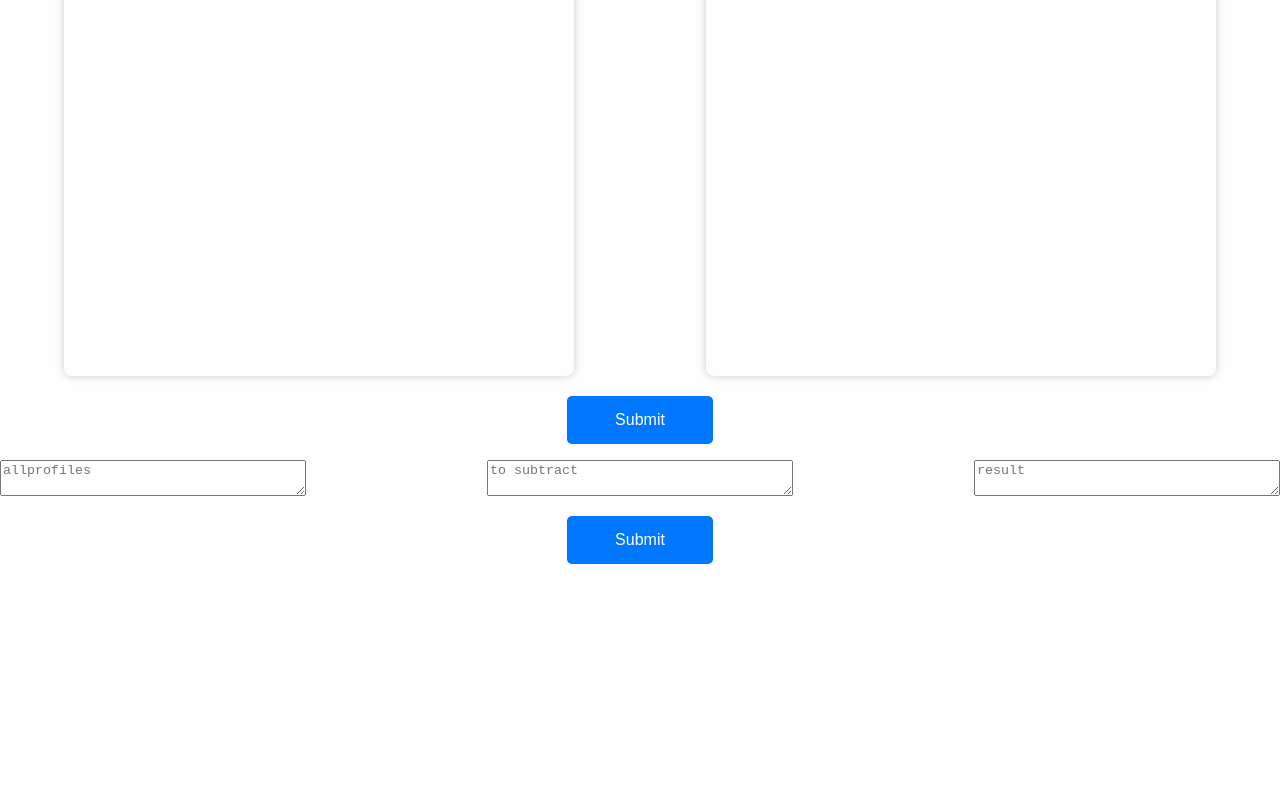
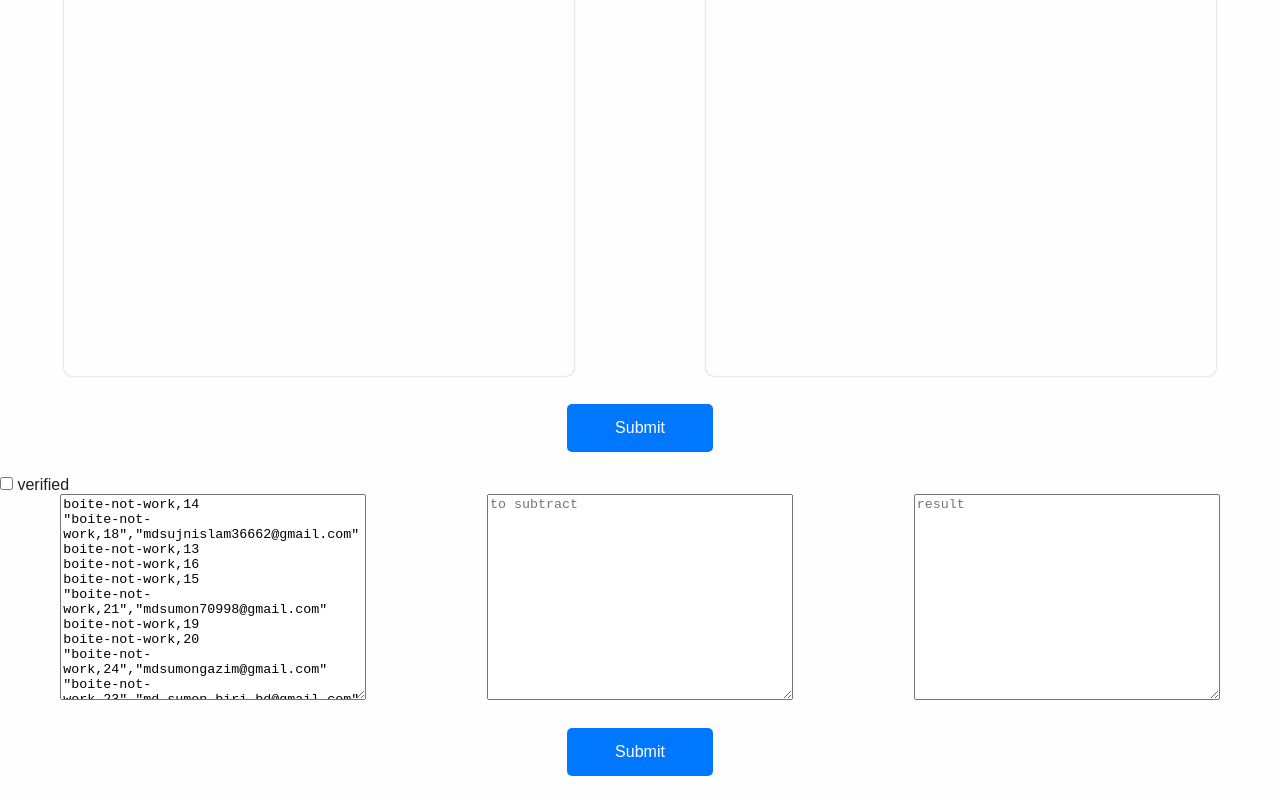
Before and after one commit to MohcineDev/bucket-vue, a Vue app: page /verification in a window 1280 px wide. Shown: the part 320-1120 px from the top of the page. Before the commit the page ends 900 px from the top, so only its background shows below. Built offline with nearby package versions, Linux system fonts and the light colour scheme.

Commit message:
get profile number

```diff
--- a/src/components/FirstTextarea.vue
+++ b/src/components/FirstTextarea.vue
@@ -1,16 +1,27 @@
 <template>
   <div>
-
-        <textarea @input="e => $emit('handleChange', e)" :id="ID" :value="myContent" :placeholder="placeHolder"
-            @focus="e => $emit('handleFocus', e)" :style='{ color: color }'></textarea>
+    <textarea
+      @input="(e) => $emit('handleChange', e)"
+      :id="ID"
+      :value="myContent"
+      :placeholder="placeHolder"
+      @focus="(e) => $emit('handleFocus', e)"
+      :style="{ color: color, cursor }"
+    ></textarea>
     <span>{{ spanCount }}</span>
-
   </div>
 </template>
 
 
 <script setup>
-const props = defineProps(['myContent', 'ID', 'placeHolder', 'spanCount', 'color'])
+const props = defineProps([
+  "myContent",
+  "ID",
+  "placeHolder",
+  "spanCount",
+  "color",
+  "cursor",
+]);
 </script>
 
 <style scoped>
@@ -21,12 +32,11 @@ textarea {
   resize: none;
   border-radius: 8px;
   border: none;
-    box-shadow: 0 0 8px #ccc;
   background-color: #fefefe;
-    outline: none;
   padding: 5px;
+  box-shadow: 0 0 2px #aaa;
+  transition: box-shadow 0.3s;
 }
-
 
 span {
   position: absolute;
@@ -37,20 +47,19 @@ span {
   padding: 0 5px;
 }
 
-#src+span {
+#src + span {
   background-color: #af4343;
 }
 
-#result+span {
+#result + span {
   background-color: #33c138;
 }
-
 
 textarea:hover {
   box-shadow: 0 0 8px #aaa;
 }
 
-@media screen and (max-width:1200px) {
+@media screen and (max-width: 1200px) {
   textarea {
     width: 400px;
   }
--- a/src/views/Clix.vue
+++ b/src/views/Clix.vue
@@ -3,7 +3,6 @@
     <section class="clix_data">
         <div class="sponsores">
             <div>
-
                 <input type="radio" value="w4" v-model="sponsores" id="w4" />
                 <label for="w4"> W4</label>
                 <input type="radio" value="sphere" v-model="sponsores" id="sphere" />
@@ -945,6 +944,7 @@ S T Y L E
      padding: 5px;
      transition: border .3s;
      box-sizing: border-box;
+    color:gray;
  }
 
  textarea:hover {
--- a/src/views/Verification.vue
+++ b/src/views/Verification.vue
@@ -6,49 +6,68 @@
 
     <div class="textareas">
       <div id="refresh" @click="emptyTextareas">Refresh</div>
-      <FirstTextarea :myContent="textAreaSrc" color='gray' @handleChange="e => (textAreaSrc = e.target.value)" ID="src"
-        @handleFocus="e => e.target.select()" placeHolder="past here / coller ici" :spanCount='spanSrcCount' />
+      <FirstTextarea
+        :myContent="textAreaSrc" color="gray" ID="src"
+        @handleChange="(e) => (textAreaSrc = e.target.value)"
+        placeHolder="past here / coller ici"
+        :spanCount="spanSrcCount"
+      />
 
-      <FirstTextarea ID="result" placeHolder="result" readonly="true" :myContent="textAreaResult"
-        :spanCount='spanResultCount' />
+      <FirstTextarea
+        ID="result"
+        placeHolder="result"
+        readonly="true"
+        :myContent="textAreaResult"
+        :spanCount="spanResultCount"
+        @handleFocus="(e) => e.target.select()"
+        cursor="not-allowed"
+      />
     </div>
 
     <button @click="generateProfiles">Submit</button>
   </div>
-
-
-
-
-  <section>
+  <section class="verified">
+    <label for="verified">
+      <input type="checkbox" name="" id="verified" /> verified</label
+    >
     <div class="container2">
-      <div class="textareas2">
+      <FilterTextarea
+        placeHolder="allprofiles"
+        ID="src"
+        :myValue="nbrs1"
+        @handleChange="(e) => (nbrs1 = e.target.value)"
+      />
       <div>
-          <textarea id="src" :value="nbrs1" @input="(e) => (nbrs1 = e.target.value)" placeholder="allprofiles"></textarea>
+        <textarea
+          id="result"
+          :value="nbrs2"
+          @input="(e) => (nbrs2 = e.target.value)"
+          placeholder="to subtract"
+        ></textarea>
       </div>
       <div>
-          <textarea id="result" :value="nbrs2" @input="(e) => (nbrs2 = e.target.value)"
-            placeholder="to subtract"></textarea>
-        </div>
-        <div>
-          <textarea id="result" :value="nbrs3" @input="(e) => (nbrs3 = e.target.value)" @focus="(e) => e.target.select()"
-            placeholder="result" readonly="true"></textarea>
+        <textarea
+          id="result"
+          :value="nbrs3"
+          @input="(e) => (nbrs3 = e.target.value)"
+          @focus="(e) => e.target.select()"
+          placeholder="result"
+          readonly="true"
+        ></textarea>
       </div>
     </div>
 
     <button @click="removeDuplicatedProfiles">Submit</button>
-    </div>
   </section>
 </template>
 
 <script setup>
 import { ref } from "vue";
 import FirstTextarea from "../components/FirstTextarea.vue";
+import FilterTextarea from "../components/FilterTextarea.vue";
 //@focus="(e) => (e.target.select(),  window.navigator.clipboard.writeText =  e.target.value)"
 // const props = defineProps(["myContent", "ID", "placeHolder"]);
-function doSomething(e) {
-  console.log(e)
 
-}
 const textAreaSrc = ref("");
 const textAreaResult = ref("");
 const textAreaSrc12 = ref(`"boite-not-work,2","wpwang2005@gmail.com"
@@ -93,11 +112,13 @@ function generateProfiles() {
   let data = textAreaSrc.value.split("\n");
 
   data.forEach((row) => {
-
-    if (!row.includes('#')) {
+    if (!row.includes("#")) {
       if (row.length > 30) {
         let firstCommaIndex = row.indexOf(",");
-        let profileNbr = row.substring(firstCommaIndex + 1, row.indexOf('"', 12));
+        let profileNbr = row.substring(
+          firstCommaIndex + 1,
+          row.indexOf('"', 12)
+        );
         let emailAddress = row.substring(
           row.indexOf('","') + 3,
           row.indexOf('"', 30)
@@ -113,37 +134,52 @@ function generateProfiles() {
   spanResultCount.value = textAreaResult.value.split("\n").length - 1;
 }
 
-function generateProfiles1() {
-  textAreaResult1.value = "";
-
-  let data = textAreaSrc1.value.split("\n");
-  data.forEach((row, i) => {
+//get profile number from a row
+function getProfileNum(row) {
+  let profileNbr;
   if (row[0] === '"' && row.length >= 30) {
     let firstCommaIndex = row.indexOf(",");
     let secondDoublecout = row.indexOf('"', 5);
-      let profileNbr = row.substring(firstCommaIndex + 1, secondDoublecout);
-      let emailAddress = row.substring(row.indexOf('","') + 3, row.length - 1);
 
-      //     let line = `${profileNbr} \t ${emailAddress} \n`;
-      let line = `${profileNbr}\n`;
+    profileNbr = row.substring(firstCommaIndex + 1, secondDoublecout);
+  } else return;
 
-      textAreaResult1.value += line;
+  return profileNbr;
 }
-  });
-}
-const nbrs1 = ref("");
+
+const nbrs1 = ref(`boite-not-work,14
+"boite-not-work,18","mdsujnislam36662@gmail.com"
+boite-not-work,13
+boite-not-work,16
+boite-not-work,15
+"boite-not-work,21","mdsumon70998@gmail.com"
+boite-not-work,19
+boite-not-work,20
+"boite-not-work,24","mdsumongazim@gmail.com"
+"boite-not-work,23","md.sumon.biri.bd@gmail.com"
+boite-not-work,17
+boite-not-work,22
+boite-not-work,25
+boite-not-work,12
+boite-not-work,26`);
 const nbrs2 = ref("");
 const nbrs3 = ref("");
 
 function removeDuplicatedProfiles() {
   let nbrs1Profiles = nbrs1.value.split("\n");
   let nbrs2Profiles = nbrs2.value.split("\n");
+  let profiles1 = [];
+
+  nbrs1Profiles.forEach((item) => profiles1.push(getProfileNum(item)));
+
   let nonDuplicatedValues = "";
-  nbrs1Profiles.filter((item) =>
+  profiles1.forEach((item, index) =>
     nbrs2Profiles.includes(item)
-      ? (nonDuplicatedValues += item + "\n")
-      : console.log(item + " ")
+      ? (nonDuplicatedValues += nbrs1Profiles[index] + "\n")
+      : null
   );
+  console.log(nonDuplicatedValues);
+
   nbrs3.value = nonDuplicatedValues;
 }
 
@@ -170,17 +206,13 @@ function emptyTextareas() {
   position: relative;
 }
 
-.textareas>div {
+.textareas > div {
   position: relative;
 }
 
-
 .container2 textarea {
   width: 300px;
-}
-
-#result {
-  cursor: not-allowed;
+  height: 200px;
 }
 
 p {
@@ -192,7 +224,7 @@ p {
 }
 
 button {
-  margin: 1rem auto;
+  margin: 1.5rem auto;
   display: flex;
   padding: 15px 3rem;
   border: none;
@@ -208,7 +240,6 @@ button:hover {
   background: #74b0f5;
 }
 
-
 #refresh {
   width: 50%;
   height: 50%;
@@ -218,6 +249,12 @@ button:hover {
   transform: translateX(-50%);
 }
 
+.verified .container2 {
+  display: grid;
+  grid-template-columns: repeat(3, 1fr);
+  justify-items: center;
+}
+
 @media screen and (max-width: 1200px) {
   textarea {
     height: 500px;
```
Lines whose indentation alone changed are shown as unchanged.
